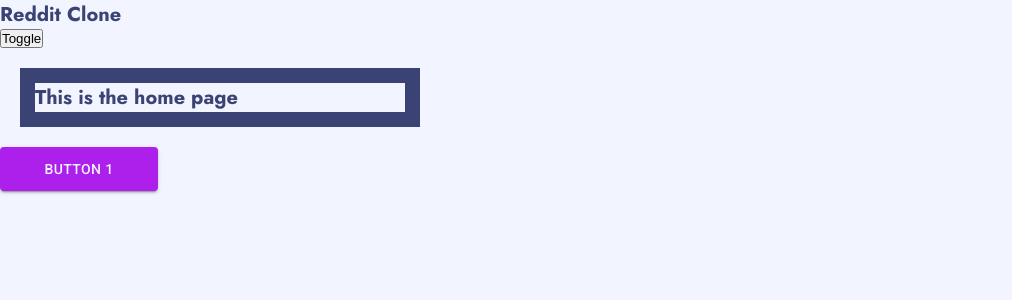
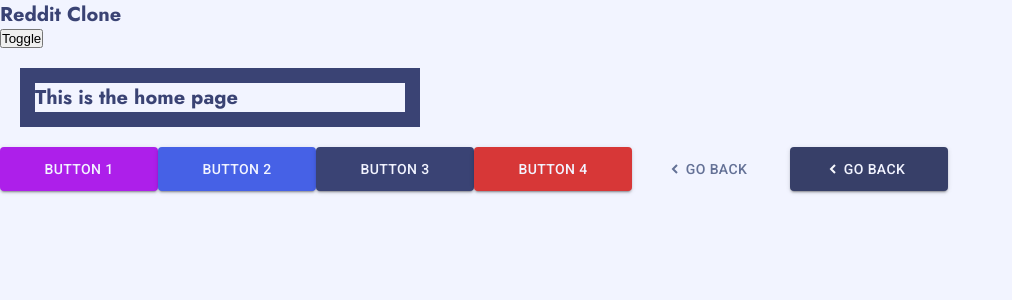
Before and after one commit to nodeModuless/Reddit_Clone, a React (Create React App) app: page / in a window 1280 px wide. Shown: the top 300 px of the page, without its empty margins (0-1012 px from the left). Built offline with nearby package versions, Linux system fonts and the light colour scheme.

Commit message:
Created button component

```diff
--- /dev/null
+++ b/src/Components/Buttons/ArrowLeft.js
@@ -0,0 +1,15 @@
+import React from "react";
+
+const ArrowLeft = ({ color }) => (
+  <svg width="7" height="10" xmlns="http://www.w3.org/2000/svg">
+    <path
+      d="M6 9L2 5l4-4"
+      stroke={color}
+      strokeWidth="2"
+      fill="none"
+      fillRule="evenodd"
+    />
+  </svg>
+);
+
+export default ArrowLeft;
--- /dev/null
+++ b/src/Components/Buttons/Button2.js
@@ -0,0 +1,26 @@
+import React, { useState } from "react";
+import Button from "@mui/material/Button";
+import { colors } from "../../Utils/Theme";
+
+const Button2 = ({ title }) => {
+  const [hovered, setHovered] = useState(false);
+  return (
+    <Button
+      style={{
+        backgroundColor: hovered ? "#7C91F9" : colors.col2,
+        width: "15.8rem",
+        height: "4.4rem",
+        color: colors.col4,
+        fontSize: "1.4rem",
+        transition: "0.3s all",
+      }}
+      variant="contained"
+      onMouseEnter={() => setHovered(true)}
+      onMouseLeave={() => setHovered(false)}
+    >
+      {title}
+    </Button>
+  );
+};
+
+export default Button2;
--- /dev/null
+++ b/src/Components/Buttons/Button3.js
@@ -0,0 +1,26 @@
+import React, { useState } from "react";
+import Button from "@mui/material/Button";
+import { colors } from "../../Utils/Theme";
+
+const Button3 = ({ title }) => {
+  const [hovered, setHovered] = useState(false);
+  return (
+    <Button
+      style={{
+        backgroundColor: hovered ? "#656EA3" : colors.col6,
+        width: "15.8rem",
+        height: "4.4rem",
+        color: colors.col4,
+        fontSize: "1.4rem",
+        transition: "0.3s all",
+      }}
+      variant="contained"
+      onMouseEnter={() => setHovered(true)}
+      onMouseLeave={() => setHovered(false)}
+    >
+      {title}
+    </Button>
+  );
+};
+
+export default Button3;
--- /dev/null
+++ b/src/Components/Buttons/Button4.js
@@ -0,0 +1,26 @@
+import React, { useState } from "react";
+import Button from "@mui/material/Button";
+import { colors } from "../../Utils/Theme";
+
+const Button4 = ({ title }) => {
+  const [hovered, setHovered] = useState(false);
+  return (
+    <Button
+      style={{
+        backgroundColor: hovered ? "#E98888" : "#D73737",
+        width: "15.8rem",
+        height: "4.4rem",
+        color: colors.col4,
+        fontSize: "1.4rem",
+        transition: "0.3s all",
+      }}
+      variant="contained"
+      onMouseEnter={() => setHovered(true)}
+      onMouseLeave={() => setHovered(false)}
+    >
+      {title}
+    </Button>
+  );
+};
+
+export default Button4;
--- /dev/null
+++ b/src/Components/Buttons/Button5.js
@@ -0,0 +1,27 @@
+import React from "react";
+import Button from "@mui/material/Button";
+import { colors } from "../../Utils/Theme";
+import ArrowLeft from "./ArrowLeft";
+import { useSelector } from "react-redux";
+
+const Button5 = ({ title }) => {
+  const { darkmode } = useSelector(({ ThemeReducer }) => ThemeReducer);
+  return (
+    <Button
+      style={{
+        width: "15.8rem",
+        height: "4.4rem",
+        color: darkmode ? colors.col5 : colors.col7,
+        fontSize: "1.4rem",
+        transition: "0.3s all",
+        border: "none",
+      }}
+      variant="outlined"
+      startIcon={<ArrowLeft color={darkmode ? colors.col5 : colors.col7} />}
+    >
+      {title}
+    </Button>
+  );
+};
+
+export default Button5;
--- /dev/null
+++ b/src/Components/Buttons/Button6.js
@@ -0,0 +1,28 @@
+import React, { useState } from "react";
+import Button from "@mui/material/Button";
+import { colors } from "../../Utils/Theme";
+import ArrowLeft from "./ArrowLeft";
+
+const Button6 = ({ title }) => {
+  const [hovered, setHovered] = useState(false);
+  return (
+    <Button
+      style={{
+        backgroundColor: hovered ? "#656EA3" : colors.col3,
+        width: "15.8rem",
+        height: "4.4rem",
+        color: colors.col4,
+        fontSize: "1.4rem",
+        transition: "0.3s all",
+      }}
+      variant="contained"
+      onMouseEnter={() => setHovered(true)}
+      onMouseLeave={() => setHovered(false)}
+      startIcon={<ArrowLeft color="#F7F8FD" />}
+    >
+      {title}
+    </Button>
+  );
+};
+
+export default Button6;
--- a/src/Components/Home.js
+++ b/src/Components/Home.js
@@ -1,7 +1,11 @@
 import React, { useContext } from "react";
 import { ThemeContext } from "styled-components";
 import Button1 from "./Buttons/Button1";
-// import UnstyledButtonCustom from "./SvgButton";
+import Button2 from "./Buttons/Button2";
+import Button3 from "./Buttons/Button3";
+import Button4 from "./Buttons/Button4";
+import Button6 from "./Buttons/Button6";
+import Button5 from "./Buttons/Button5";
 
 const Home = () => {
   const theme = useContext(ThemeContext);
@@ -17,7 +21,11 @@ const Home = () => {
         This is the home page
       </h1>
       <Button1 title="Button 1" />
-      {/* <UnstyledButtonCustom title="Add Feedback" /> */}
+      <Button2 title="Button 2" />
+      <Button3 title="Button 3" />
+      <Button4 title="Button 4" />
+      <Button5 title="Go Back" />
+      <Button6 title="Go Back" />
     </div>
   );
 };
```
